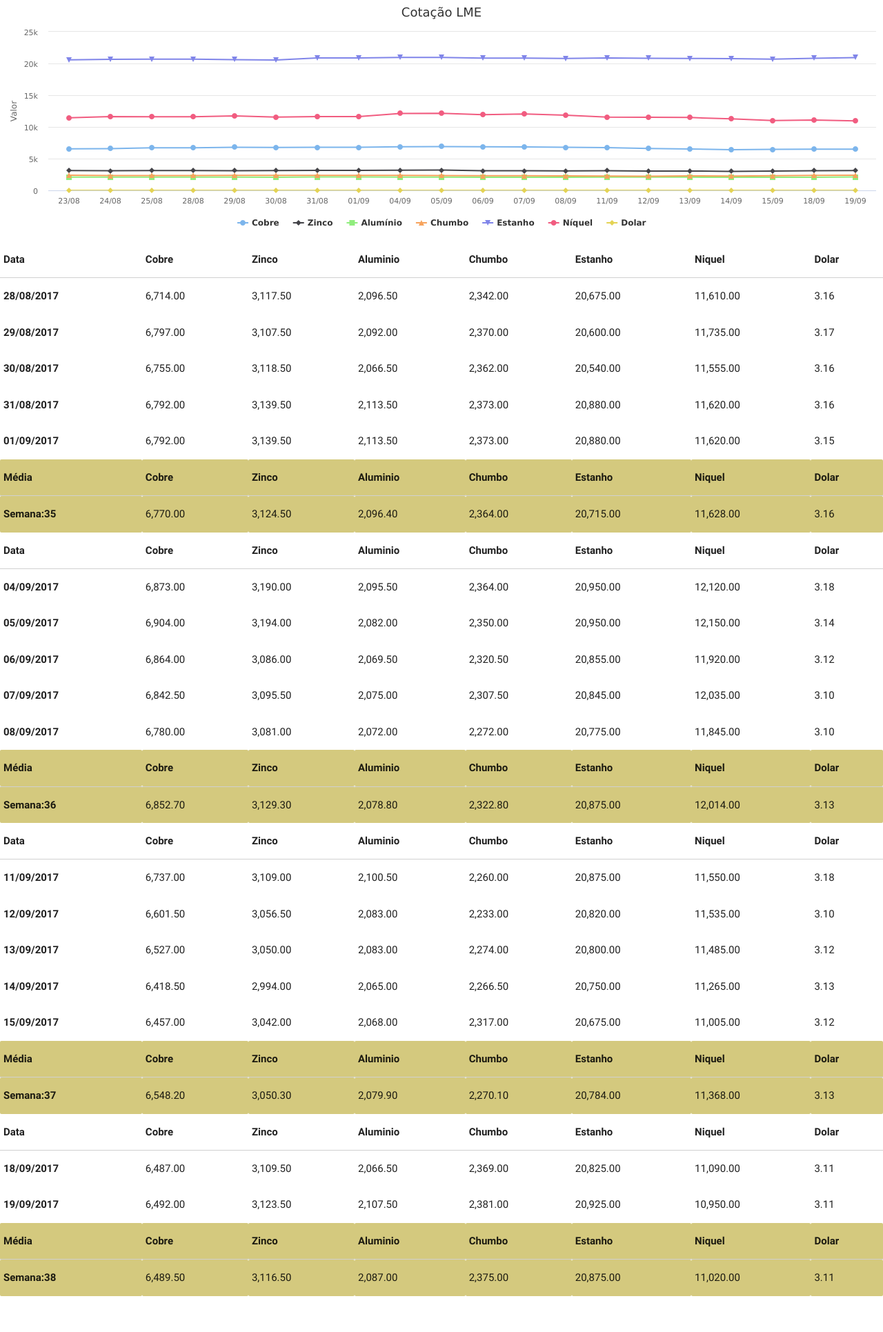
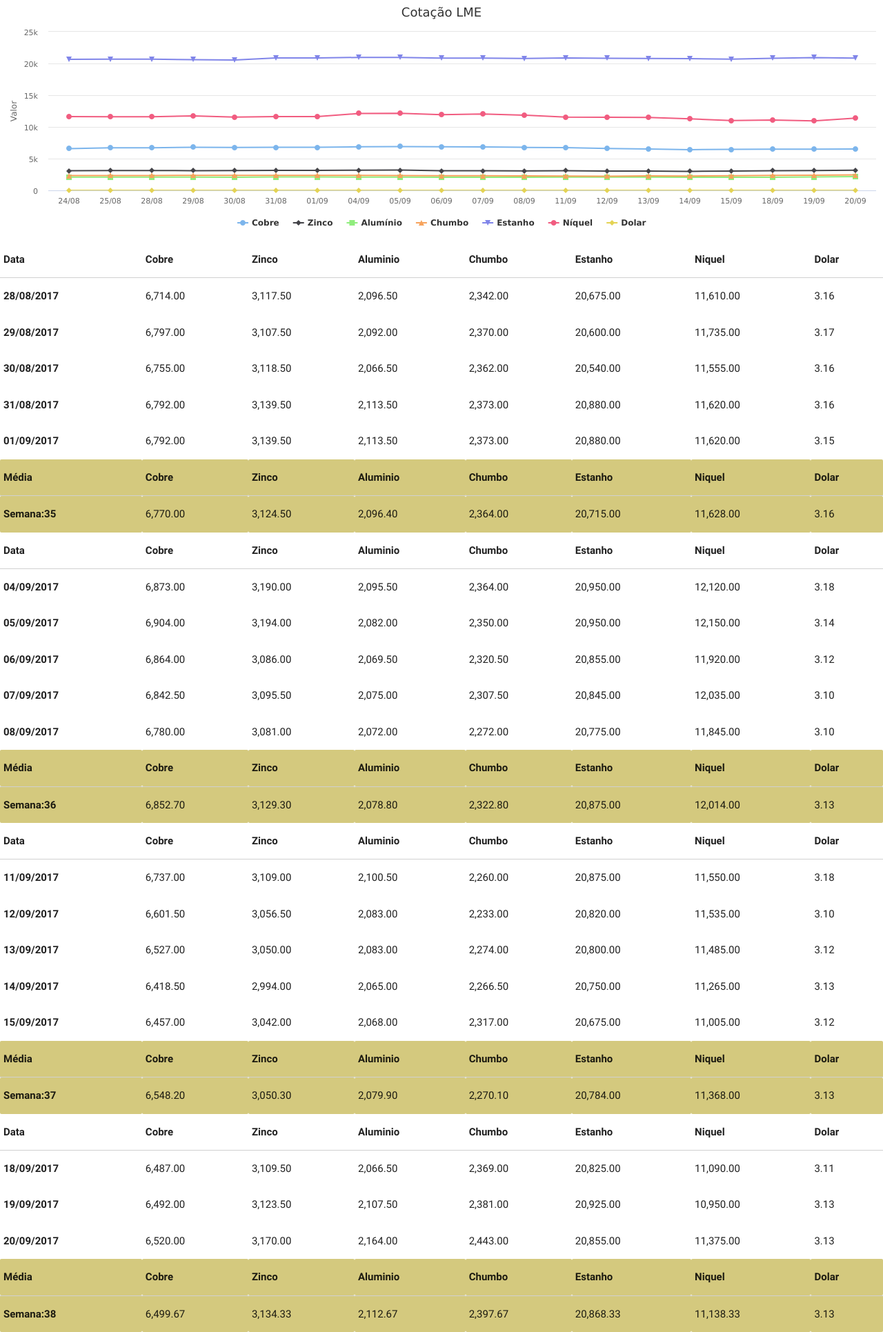
Before and after one commit to tiagocordeiro/flask-lme-chart, a Flask app: page /lme/dashboard in a window 1280 px wide. Shown: the whole page at 69% size. Before the commit the page ends 1879 px from the top, so only its background shows below. Run offline with Flask 2, Linux system fonts and the light colour scheme; some libraries are stand-ins or nearby versions.

Commit message:
Cotação Atualizada

```diff
--- a/static/cotacao-atual.csv
+++ b/static/cotacao-atual.csv
@@ -1,5 +1,4 @@
 Date,Cobre,Zinco,Aluminio,Chumbo,Estanho,Niquel,Dolar
-2017-08-23,6555.0,3114.0,2082.5,2393.0,20575.0,11435.0,3.1605000495911
 2017-08-24,6577.0,3096.5,2105.0,2330.0,20645.0,11640.0,3.1393001079559
 2017-08-25,6714.0,3117.5,2096.5,2342.0,20675.0,11610.0,3.1465001106262
 2017-08-28,,,,,,,3.1586999893188
@@ -18,4 +17,5 @@ Date,Cobre,Zinco,Aluminio,Chumbo,Estanho,Niquel,Dolar
 2017-09-14,6418.5,2994.0,2065.0,2266.5,20750.0,11265.0,3.1315999031067
 2017-09-15,6457.0,3042.0,2068.0,2317.0,20675.0,11005.0,3.1180999279022
 2017-09-18,6487.0,3109.5,2066.5,2369.0,20825.0,11090.0,3.1096999645233
-2017-09-19,6492.0,3123.5,2107.5,2381.0,20925.0,10950.0,
+2017-09-19,6492.0,3123.5,2107.5,2381.0,20925.0,10950.0,3.1349000930786
+2017-09-20,6520.0,3170.0,2164.0,2443.0,20855.0,11375.0,
--- a/templates/mesclado.html
+++ b/templates/mesclado.html
@@ -739,7 +739,33 @@
     10,950.00
    </td>
    <td>
-    3.11
+    3.13
+   </td>
+  </tr>
+  <tr>
+   <th>
+    20/09/2017
+   </th>
+   <td>
+    6,520.00
+   </td>
+   <td>
+    3,170.00
+   </td>
+   <td>
+    2,164.00
+   </td>
+   <td>
+    2,443.00
+   </td>
+   <td>
+    20,855.00
+   </td>
+   <td>
+    11,375.00
+   </td>
+   <td>
+    3.13
    </td>
   </tr>
  </tbody>
@@ -777,25 +803,25 @@
     Semana:38
    </th>
    <td>
-    6,489.50
+    6,499.67
    </td>
    <td>
-    3,116.50
+    3,134.33
    </td>
    <td>
-    2,087.00
+    2,112.67
    </td>
    <td>
-    2,375.00
+    2,397.67
    </td>
    <td>
-    20,875.00
+    20,868.33
    </td>
    <td>
-    11,020.00
+    11,138.33
    </td>
    <td>
-    3.11
+    3.13
    </td>
   </tr>
  </tbody>
```
Also changed, not shown: static/todo-periodo.csv.
